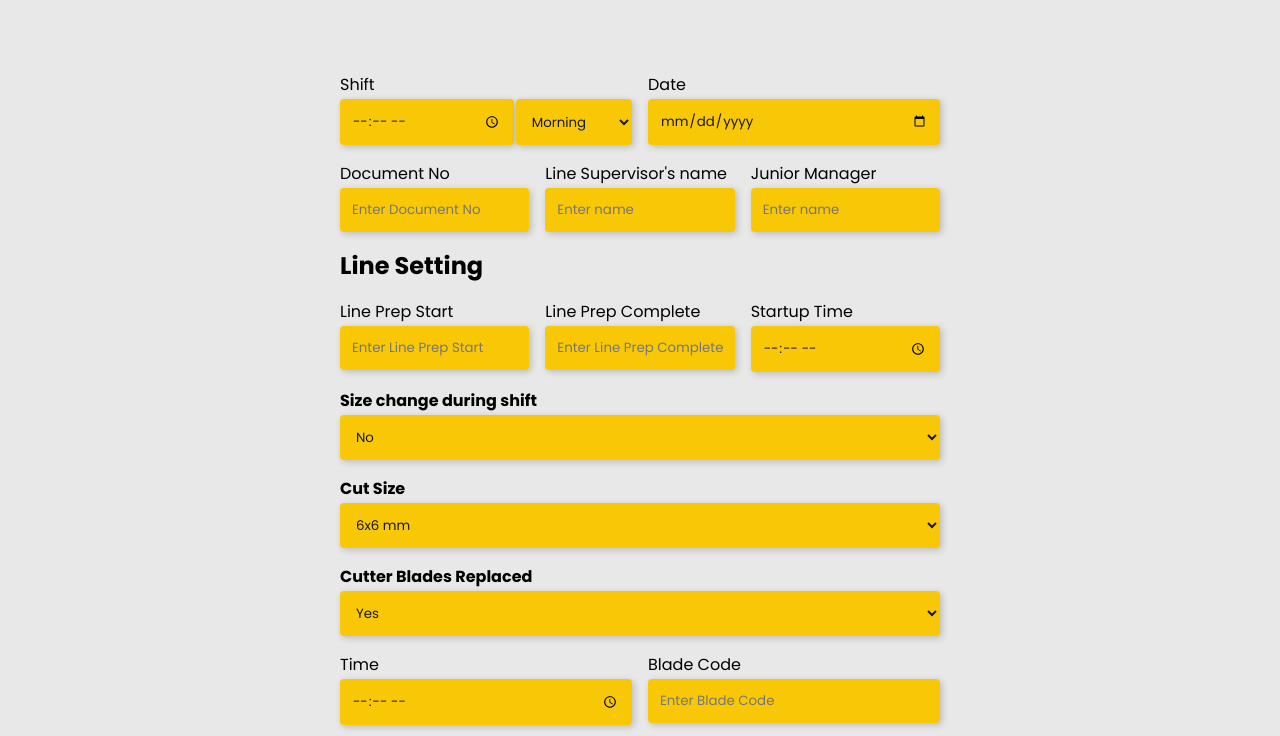
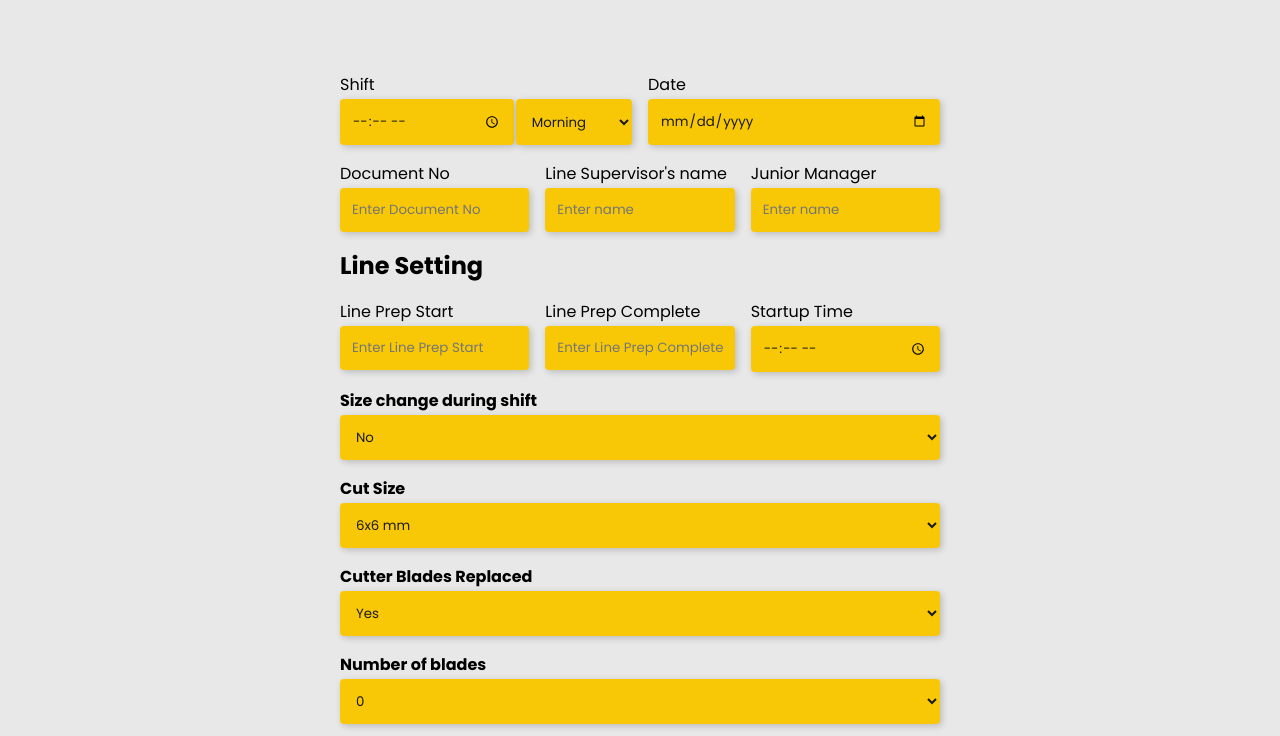
Before and after one commit to muzivirux/Line-Settings-and-Oil-Status-Form, a plain HTML site: page index.html in a window 1280 px wide. Shown: the part 216-952 px from the top of the page. Drawn offline with Linux system fonts and the light colour scheme.

Commit message:
changing Ui

```diff
--- a/index.html
+++ b/index.html
@@ -115,6 +115,25 @@
             </select>
         </div>
 
+        <label><strong>Number of blades</strong></label>
+        <div class="RSD">
+            <select id="NumberOfBlades" name="Number of blades">
+                <option value="0">0</option>
+                <option value="1">1</option>
+                <option value="2">2</option>
+                <option value="3">3</option>
+                <option value="4">4</option>
+                <option value="5">5</option>
+                <option value="6">6</option>
+                <option value="7">7</option>
+                <option value="8">8</option>
+                <option value="9">9</option>
+                <option value="10">10</option>
+                <option value="11">11</option>
+                <option value="12">12</option>
+            </select>
+        </div>
+
         <div class="RSD" id="BladesDetails">
             <div class="wrapper">
                 <label for="Time">Time</label>
@@ -123,7 +142,8 @@
 
             <div class="wrapper">
                 <label for="BladeCode">Blade Code</label>
-                <input type="text" id="BladeCode" name="Blade Code If Cutter Blades Replaced" placeholder="Enter Blade Code">
+                <input type="text" id="BladeCode" name="Blade Code If Cutter Blades Replaced"
+                    placeholder="Enter Blade Code">
             </div>
         </div>
 
@@ -133,7 +153,7 @@
             <div class="wrapper">
                 <label for="Quantity">Quantity</label>
                 <input type="number" id="Quantity" name="Quantity If Cutter Blades Replaced"
-                placeholder="Enter Quantity">
+                    placeholder="Enter Quantity">
             </div>
         </div>
 
@@ -146,8 +166,7 @@
         <div class="RSD">
             <div class="wrapper">
                 <label for="RSD">Trimming Table(kg)</label>
-                <input type="number" id="gen1diesel" name="Trimming Table(kg)"
-                id="trimmingTable"  required
+                <input type="number" id="gen1diesel" name="Trimming Table(kg)" id="trimmingTable" required
                     placeholder="Enter Trimming Table(kg)" min="0" step=".1">
             </div>
             <div class="wrapper">
@@ -159,12 +178,13 @@
 
         <div class="wrapper">
             <label for="RSD">1st Inspection (kg) / Sliver remover(kg)</label>
-            <input type="number" id="gen1diesel" name="1st Inspection(kg) / Sliver remover(kg)" id="firstInspection" required
-                placeholder="Enter 1st Inspection(kg)/Sliver remover(kg)" min="0" step=".1">
+            <input type="number" id="gen1diesel" name="1st Inspection(kg) / Sliver remover(kg)" id="firstInspection"
+                required placeholder="Enter 1st Inspection(kg)/Sliver remover(kg)" min="0" step=".1">
         </div>
 
         <label for="RSD">Total(kg)</label>
-        <input type="number" id="gen1diesel" name="Total (kg)" required placeholder="Enter Total(kg)" min="0" step=".1" id="total">
+        <input type="number" id="gen1diesel" name="Total (kg)" required placeholder="Enter Total(kg)" min="0" step=".1"
+            id="total">
         </div>
 
         <h2>Hopper Waste</h2>
```
